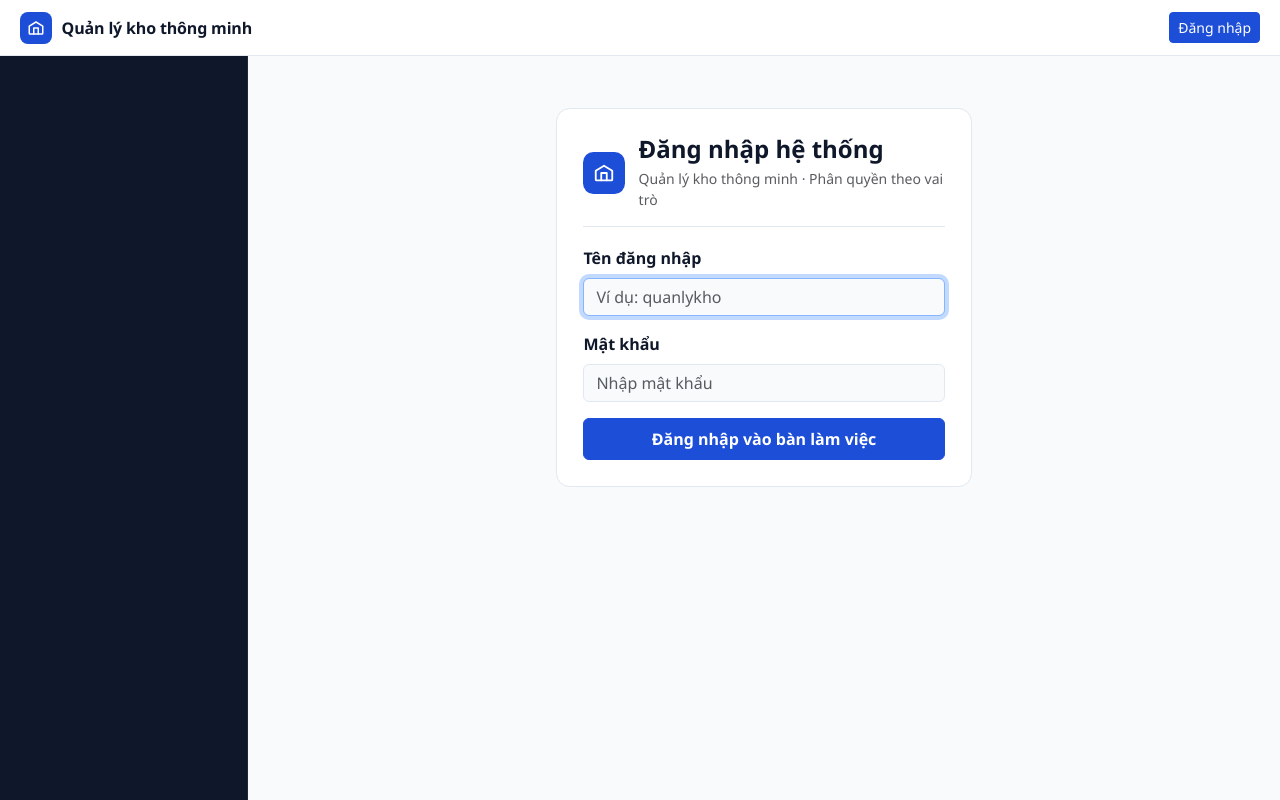
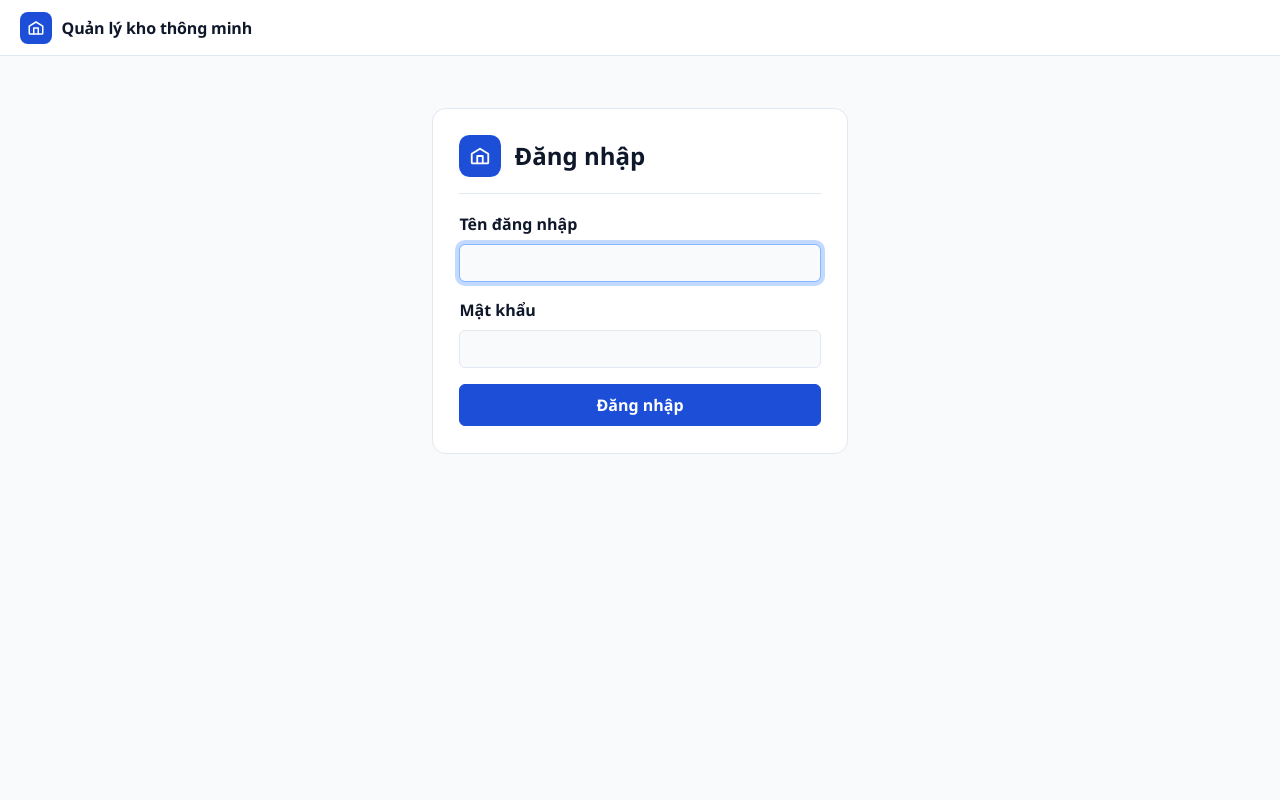
Before and after one commit to leducanh352006/QuanLyKhoThongMinh, an ASP.NET Core app: page /HeThong/TaiKhoan/DangNhap in a window 1280 px wide. Run offline with ASP.NET Core 8, Linux system fonts and the light colour scheme; some libraries are stand-ins or nearby versions.

Commit message:
Gọn trang đăng nhập; Codespaces tự chạy lại và mở cổng; báo cáo bổ sung chuyển kho, sơ đồ kho, bảng kiểm thử
- Trang đăng nhập: bỏ nút Đăng nhập góc phải, menu trái, dòng phụ đề; tiêu đề và nút chỉ ghi "Đăng nhập"
- Trang chủ: bỏ đoạn "Bạn chưa đăng nhập" (không bao giờ hiện vì trang chủ bắt đăng nhập)
- Codespaces: script chạy lại ứng dụng mỗi lần bật hoặc mở lại cửa sổ, tự đặt cổng 5141 Public
- Báo cáo: phân hệ chuyển kho, Hình 1.1 sơ đồ bố trí kho, Bảng 3.4 kiểm thử tự động / thủ công

Co-Authored-By: Claude Opus 5.5 <noreply@anthropic.com>

```diff
--- a/src/QuanLyKho.Web/Areas/HeThong/Views/TaiKhoan/DangNhap.cshtml
+++ b/src/QuanLyKho.Web/Areas/HeThong/Views/TaiKhoan/DangNhap.cshtml
@@ -11,10 +11,7 @@
                     <path d="M9 20V12h6v8" />
                 </svg>
             </span>
-            <div>
-                <h1 id="tieuDeDangNhap" class="h4 mb-1 fw-bold">Đăng nhập hệ thống</h1>
-                <p class="text-muted small mb-0">Quản lý kho thông minh · Phân quyền theo vai trò</p>
-            </div>
+            <h1 id="tieuDeDangNhap" class="h4 mb-0 fw-bold">Đăng nhập</h1>
         </header>
 
         <form method="post" asp-area="HeThong" asp-controller="TaiKhoan" asp-action="DangNhap" class="khung-dang-nhap" novalidate>
@@ -27,19 +24,19 @@
 
             <div class="mb-3">
                 <label asp-for="TenDangNhap" class="form-label fw-semibold"></label>
-                <input asp-for="TenDangNhap" class="form-control" placeholder="Ví dụ: quanlykho" autocomplete="username" autocapitalize="none" spellcheck="false" autofocus />
+                <input asp-for="TenDangNhap" class="form-control" autocomplete="username" autocapitalize="none" spellcheck="false" autofocus />
             </div>
             <div class="mb-3">
                 <label asp-for="MatKhau" class="form-label fw-semibold"></label>
-                <input asp-for="MatKhau" class="form-control" placeholder="Nhập mật khẩu" autocomplete="current-password" />
+                <input asp-for="MatKhau" class="form-control" autocomplete="current-password" />
             </div>
-            <button type="submit" class="btn btn-primary w-100 py-2 fw-semibold">Đăng nhập vào bàn làm việc</button>
+            <button type="submit" class="btn btn-primary w-100 py-2 fw-semibold">Đăng nhập</button>
         </form>
 
         @if (Env.IsDevelopment())
         {
             <footer class="the-dang-nhap-chan small text-muted">
-                Tài khoản mẫu (Development): <code>quantri</code> · <code>quanlykho</code> · <code>thukho</code> · <code>nhanvienbh</code>
+                Tài khoản mẫu: <code>quantri</code> · <code>quanlykho</code> · <code>thukho</code> · <code>nhanvienbh</code>
             </footer>
         }
     </section>
--- a/src/QuanLyKho.Web/Views/Home/Index.cshtml
+++ b/src/QuanLyKho.Web/Views/Home/Index.cshtml
@@ -9,10 +9,6 @@
                 Xin chào <strong>@Model.NguoiDung.HoTen</strong> — bạn đang đăng nhập với vai trò
                 <span class="nhan nhan-lam">@Model.NguoiDung.TenVaiTro</span>.
             </p>
-        }
-        else
-        {
-            <p class="mota">Bạn chưa đăng nhập. <a asp-area="HeThong" asp-controller="TaiKhoan" asp-action="DangNhap">Đăng nhập</a> để thao tác nghiệp vụ kho.</p>
         }
     </div>
 </header>
--- a/src/QuanLyKho.Web/Views/Shared/_Layout.cshtml
+++ b/src/QuanLyKho.Web/Views/Shared/_Layout.cshtml
@@ -16,10 +16,13 @@
     <a class="bo-qua" href="#noiDung">Bỏ qua menu, tới nội dung</a>
 
     <header class="thanh-tren">
+        @if (nguoiDung is not null)
+        {
             <button class="btn nut-menu d-lg-none" type="button" data-bs-toggle="offcanvas" data-bs-target="#thanhMenu"
                     aria-controls="thanhMenu" aria-label="Mở menu">
                 <span class="nut-menu-icon" aria-hidden="true"></span><span>Menu</span>
             </button>
+        }
 
         <a class="thuong-hieu" asp-area="" asp-controller="Home" asp-action="Index">
             <span class="thuong-hieu-bieu-tuong" aria-hidden="true">
@@ -31,23 +34,22 @@
             <span>Quản lý kho thông minh</span>
         </a>
 
-        <div class="nguoi-dung">
+        @* Chưa đăng nhập thì chỉ có trang đăng nhập: không hiện menu, không hiện nút đăng nhập trùng với nút trong form. *@
         @if (nguoiDung is not null)
         {
+            <div class="nguoi-dung">
                 <span class="vai-tro-huy-hieu">@nguoiDung.TenVaiTro</span>
                 <span class="nguoi-dung-ten d-none d-sm-inline">@nguoiDung.HoTen</span>
                 <form method="post" asp-area="HeThong" asp-controller="TaiKhoan" asp-action="DangXuat" class="d-inline">
                     <button type="submit" class="btn btn-sm btn-outline-secondary">Đăng xuất</button>
                 </form>
+            </div>
         }
-            else
-            {
-                <a class="btn btn-sm btn-primary" asp-area="HeThong" asp-controller="TaiKhoan" asp-action="DangNhap">Đăng nhập</a>
-            }
-        </div>
     </header>
 
-    <div class="khung">
+    <div class="khung@(nguoiDung is null ? " khung-mot-cot" : "")">
+        @if (nguoiDung is not null)
+        {
             <aside class="thanh-menu offcanvas-lg offcanvas-start" tabindex="-1" id="thanhMenu" aria-label="Menu chính">
                 <div class="offcanvas-header d-lg-none border-bottom border-secondary border-opacity-25">
                     <span class="offcanvas-title fw-semibold">Điều hướng hệ thống</span>
@@ -57,6 +59,7 @@
                     <vc:menu-vai-tro />
                 </div>
             </aside>
+        }
 
         <main id="noiDung" class="noi-dung" tabindex="-1">
             @RenderBody()
--- a/src/QuanLyKho.Web/wwwroot/css/site.css
+++ b/src/QuanLyKho.Web/wwwroot/css/site.css
@@ -98,6 +98,7 @@ body { background: var(--k-nen); color: var(--k-chu); line-height: 1.5; }
 
 /* ---- Khung chính: Menu Slate trái & Vùng làm việc sáng phải ---- */
 .khung { display: block; }
+.khung.khung-mot-cot { display: block; } /* chưa đăng nhập: không có cột menu */
 .thanh-menu {
     --bs-offcanvas-bg: var(--k-ink);
     --bs-offcanvas-color: #f8fafc;
```
Also changed, not shown: .devcontainer/devcontainer.json, 2 other files. Lines whose indentation alone changed are shown as unchanged.
